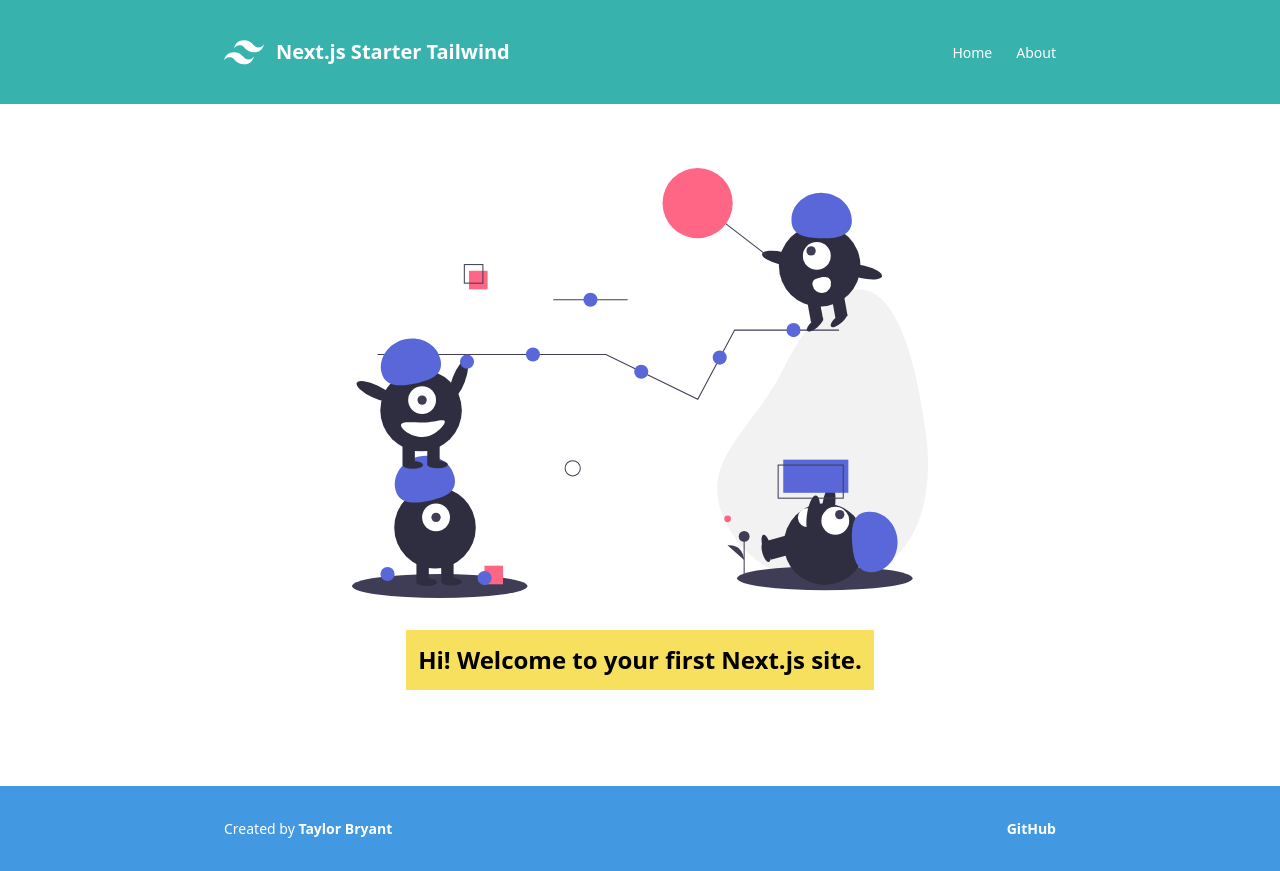
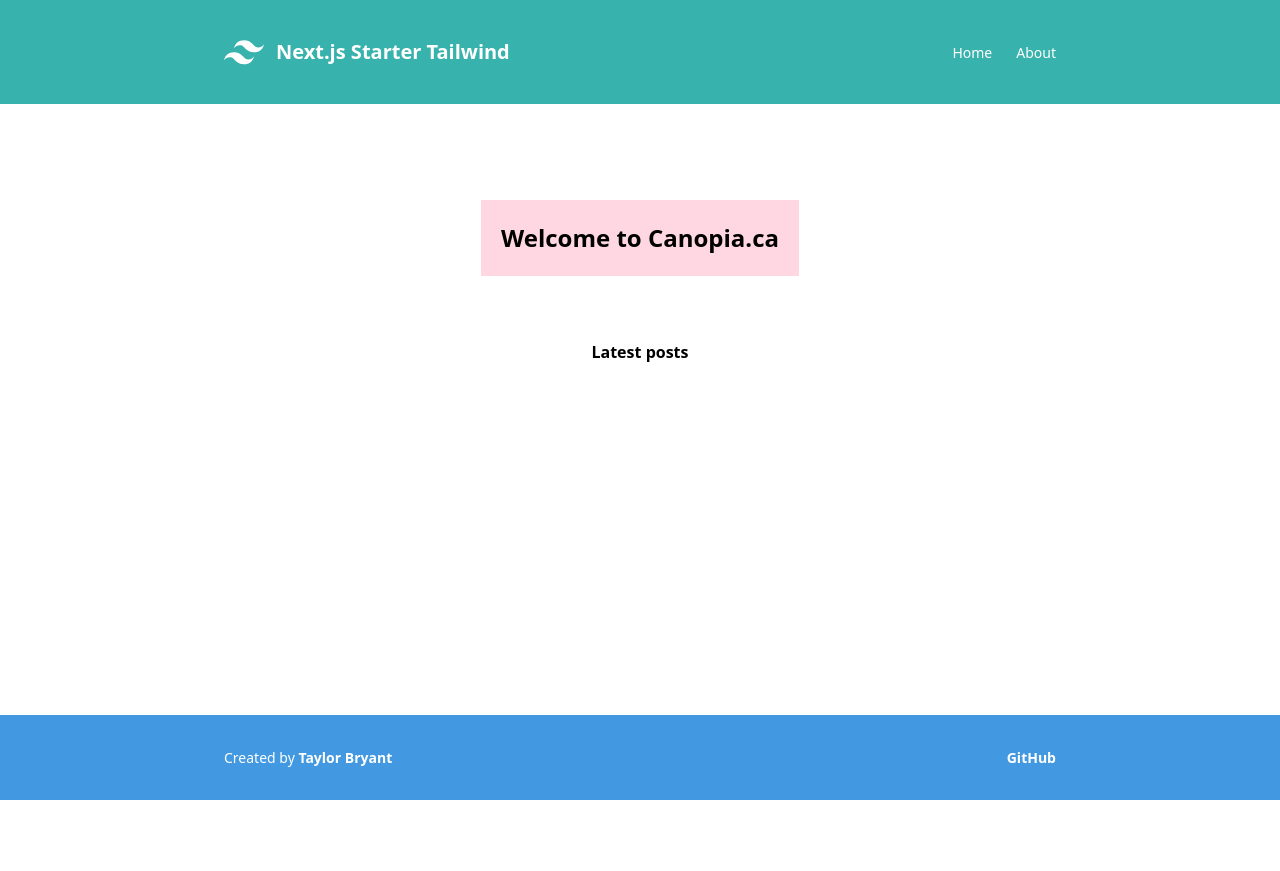
Before and after one commit to mattdanielmurphy/canopia.ca, a Next.js app: page / in a window 1280 px wide. After the commit the page ends 800 px from the top, so only its background shows below. Built offline with nearby package versions, Linux system fonts and the light colour scheme.

Commit message:
change index heading

```diff
--- a/pages/index.js
+++ b/pages/index.js
@@ -1,21 +1,18 @@
-import Layout from "../components/layout";
+import Layout from "../components/layout"
 
 function IndexPage() {
   return (
     <Layout>
       <div className="flex flex-col items-center justify-center">
-        <img
-          src="team-of-critters.svg"
-          className="w-full max-w-xl"
-          alt="Four one-eyed aliens playing"
-        />
-
-        <h2 className="p-3 my-8 text-lg font-bold bg-yellow-400 md:text-2xl">
-          Hi! Welcome to your first Next.js site.
+        <h2 className="p-5 my-8 text-lg font-bold bg-pink-200 md:text-2xl">
+          Welcome to Canopia.ca
         </h2>
       </div>
+      <div className="flex flex-col items-center justify-center">
+        <h3 className="p-4 my-4 text-md font-bold md:text-1xl">Latest posts</h3>
+      </div>
     </Layout>
-  );
+  )
 }
 
-export default IndexPage;
+export default IndexPage
```
